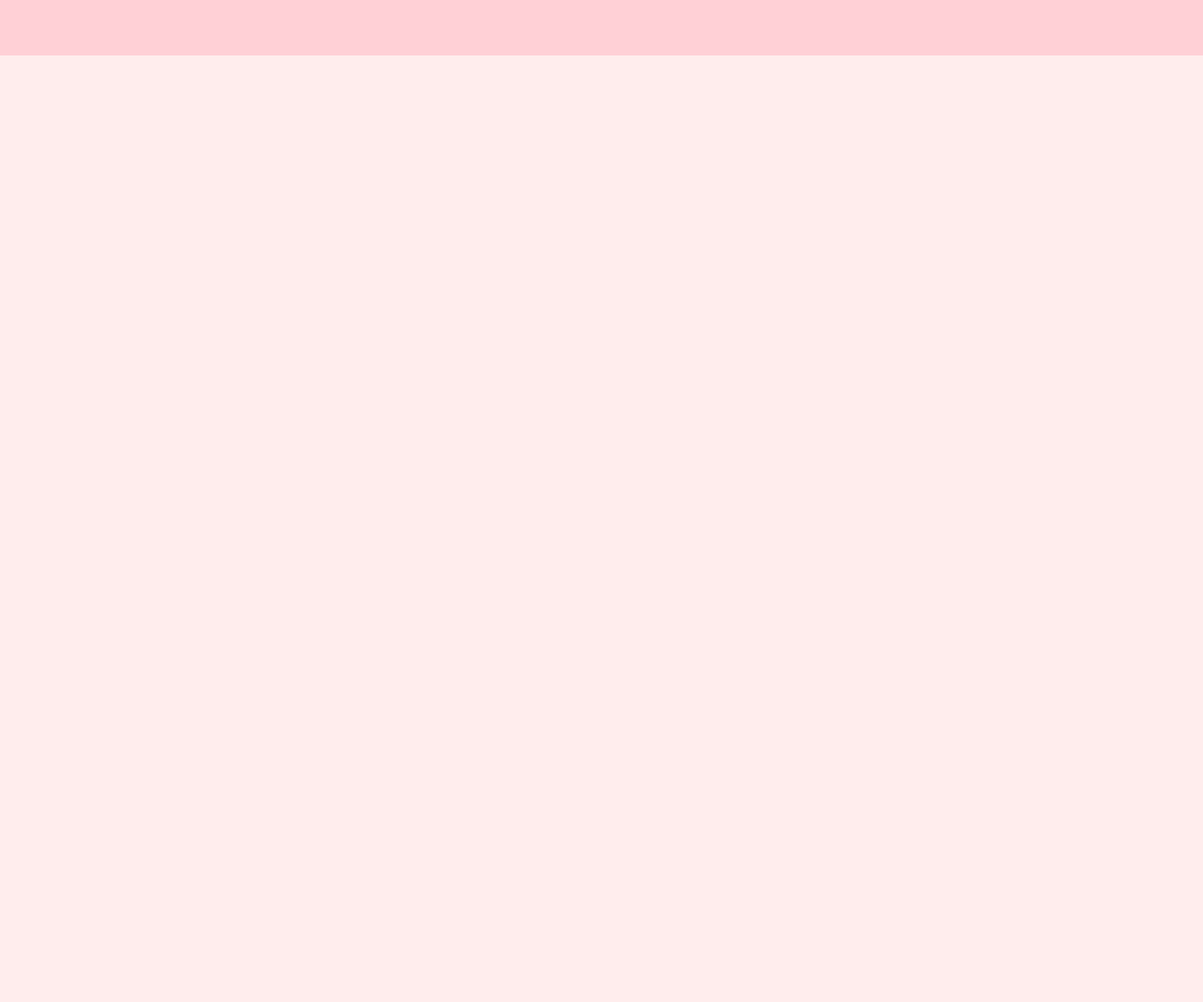
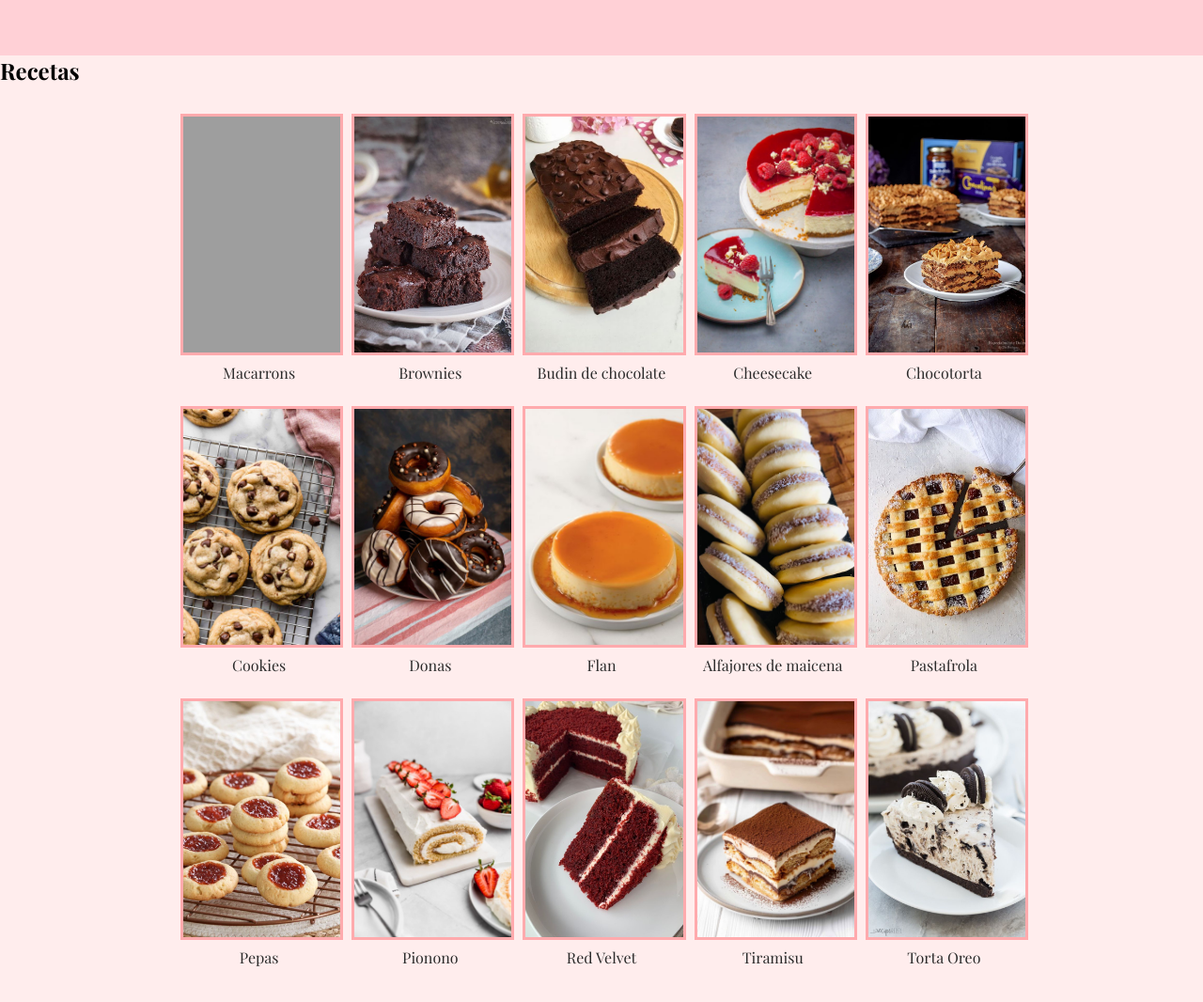
Before and after one commit to FlopyAvila/Pagina-recetas.-Dulce-Felicidad, a plain HTML site: page index.html in a window 1280 px wide. Shown: the part 500-1566 px from the top of the page at 94% size. Before the commit the page ends 800 px from the top, so only its background shows below. Drawn offline with nearby package versions, Linux system fonts and the light colour scheme; grey boxes are pictures that could not be loaded; a web font is replaced by a local one.

Commit message:
Agregué las imagenes y les puse estilos

```diff
--- a/index.html
+++ b/index.html
@@ -46,6 +46,70 @@
             </div>
         </div>
 
+        <h2 class="titulos-inicio">Recetas</h2>
+        <section class="container-recetas">
+            <figure class="recetas">
+                <img src="img/macarrons.jpg" alt="Macarron">
+                <figcaption>Macarrons</figcaption>
+            </figure>
+            <figure class="recetas">
+                <img src="img/brownies.jpeg" alt="Brownies">
+                <figcaption>Brownies</figcaption>
+            </figure>
+            <figure class="recetas">
+                <img src="img/budin.jpeg" alt="Budin">
+                <figcaption>Budin de chocolate</figcaption>
+            </figure>
+            <figure class="recetas">
+                <img src="img/cheesecake.jpeg" alt="cheesecake">
+                <figcaption>Cheesecake</figcaption>
+            </figure>
+            <figure class="recetas">
+                <img src="img/chocotorta.jpeg" alt="chocotorta">
+                <figcaption>Chocotorta</figcaption>
+            </figure>
+            <figure class="recetas">
+                <img src="img/cookies.jpeg" alt="cookies">
+                <figcaption>Cookies</figcaption>
+            </figure>
+            <figure class="recetas">
+                <img src="img/donas.jpeg" alt="donas">
+                <figcaption>Donas</figcaption>
+            </figure>
+            <figure class="recetas">
+                <img src="img/flan.jpeg" alt="flan">
+                <figcaption>Flan</figcaption>
+            </figure>
+            <figure class="recetas">
+                <img src="img/maicena.jpeg" alt="Alfajores de maicena">
+                <figcaption>Alfajores de maicena</figcaption>
+            </figure>
+            <figure class="recetas">
+                <img src="img/pastafrola.jpeg" alt="pastafrola">
+                <figcaption>Pastafrola</figcaption>
+            </figure>
+            <figure class="recetas">
+                <img src="img/pepas.jpeg" alt="pepas">
+                <figcaption>Pepas</figcaption>
+            </figure>
+            <figure class="recetas">
+                <img src="img/pionono.jpeg" alt="pionono">
+                <figcaption>Pionono</figcaption>
+            </figure>
+            <figure class="recetas">
+                <img src="img/redvelvet.jpeg" alt="red velvet ">
+                <figcaption>Red Velvet</figcaption>
+            </figure>
+            <figure class="recetas">
+                <img src="img/tiramisu.jpeg" alt="tiramisu">
+                <figcaption>Tiramisu</figcaption>
+            </figure>
+            <figure class="recetas">
+                <img src="img/tortaoreo.jpeg" alt="torta de oreo">
+                <figcaption>Torta Oreo</figcaption>
+            </figure>
+        </section>
+
     </main>
     <footer>
 
--- a/styles.css
+++ b/styles.css
@@ -134,6 +134,55 @@ a {
 }
 
 
+.container-recetas{
+    display: grid;
+    grid-template-columns:
+    repeat(
+        auto-fit,
+        minmax(150px, 1fr)
+    );
+    gap: 15px;
+    justify-content: center;
+    padding: 30px;
+    width: 70%;
+    margin: 0 auto;
+}
+
+.recetas figure{
+    width: 100%;
+    max-width: 100px;
+    text-align: center;
+    margin: 0;
+}
+
+.recetas img{
+    width: 100%;
+    aspect-ratio: 2/3;
+    border:solid 3px #FFAAAD;
+    object-fit: cover;
+}
+
+.recetas figcaption{
+    margin-top: 4px;
+    margin-bottom: 10px;
+    color: #2B2B2B;
+    text-align: center;
+}
+
+
+.recetas:hover{
+    img {
+        box-shadow: 2px 2px 15px rgba(119, 43, 43, 0.4);
+    transform: translateY(-1%);
+    }
+
+    figcaption{
+        color: #772b2b;
+    font-weight: bold;
+    }
+    cursor: pointer;
+}
+
 
 
 @media only screen and (max-width:770px){
```
Also changed, not shown: img/brownies.jpeg (added), img/budin.jpeg (added), img/cheesecake.jpeg (added), img/chocotorta.jpeg (added), img/cookies.jpeg (added), img/donas.jpeg (added), img/flan.jpeg (added), img/maicena.jpeg (added), img/pastafrola.jpeg (added), img/pepas.jpeg (added), img/pionono.jpeg (added), img/redvelvet.jpeg (added), img/tiramisu.jpeg (added), img/tortaoreo.jpeg (added), 1 other file.
